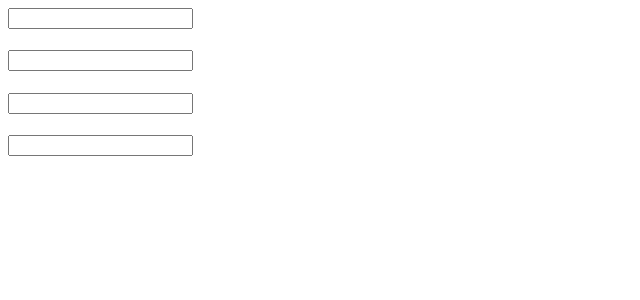
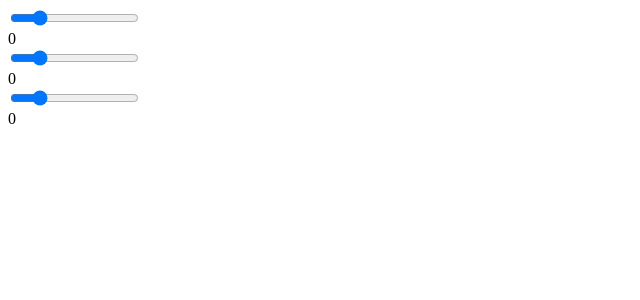
Before and after one commit to wullaski/react-tinkering, a React app: page / in a window 1280 px wide. Shown: the top 300 px of the page, without its empty margins (0-640 px from the left). Built offline with nearby package versions, Linux system fonts and the light colour scheme.

Commit message:
using refs, slider example

```diff
--- a/App.js
+++ b/App.js
@@ -4,33 +4,47 @@
 	constructor(){
 		super();
 		this.state = {
-			txt: ''
+			red: 0,
+			green: 0,
+			blue: 0
 		}
 		this.update = this.update.bind(this)
 	}
 	update(e) {
-		this.setState({txt: e.target.value})
+		this.setState({
+			red: ReactDOM.findDOMNode(this.refs.red.refs.inp).value,
+			green: ReactDOM.findDOMNode(this.refs.green.refs.inp).value,
+			blue: ReactDOM.findDOMNode(this.refs.blue.refs.inp).value
+		})
 	}
 	render() {
 		return (
 			<div>
-				<Widget txt={this.state.txt} update={this.update} />
-				<Widget txt={this.state.txt} update={this.update} />
-				<Widget txt={this.state.txt} update={this.update} />
-				<Widget txt={this.state.txt} update={this.update} />
+				<Slider ref="red" update={this.update} />
+				{this.state.red}
+				<br />
+				<Slider ref="green" update={this.update} />
+				{this.state.green}
+				<br />
+				<Slider ref="blue" update={this.update} />
+				{this.state.blue}
+				<br />
 			</div>
 		)
 	}
 }
 
-const Widget = (props) => {
-	return (
-		<div>
-			<input type="text"
-				onChange={props.update} />
-			<h1>{props.txt}</h1>
-		</div>
-	);
+class Slider extends React.Component {
+	render() {
+		return (
+				<div>
+					<input ref="inp" type="range"
+						min="0"
+						max="255"
+						onChange={this.props.update} />
+				</div>
+		);
+	}
 }
 
 ReactDOM.render(
```
